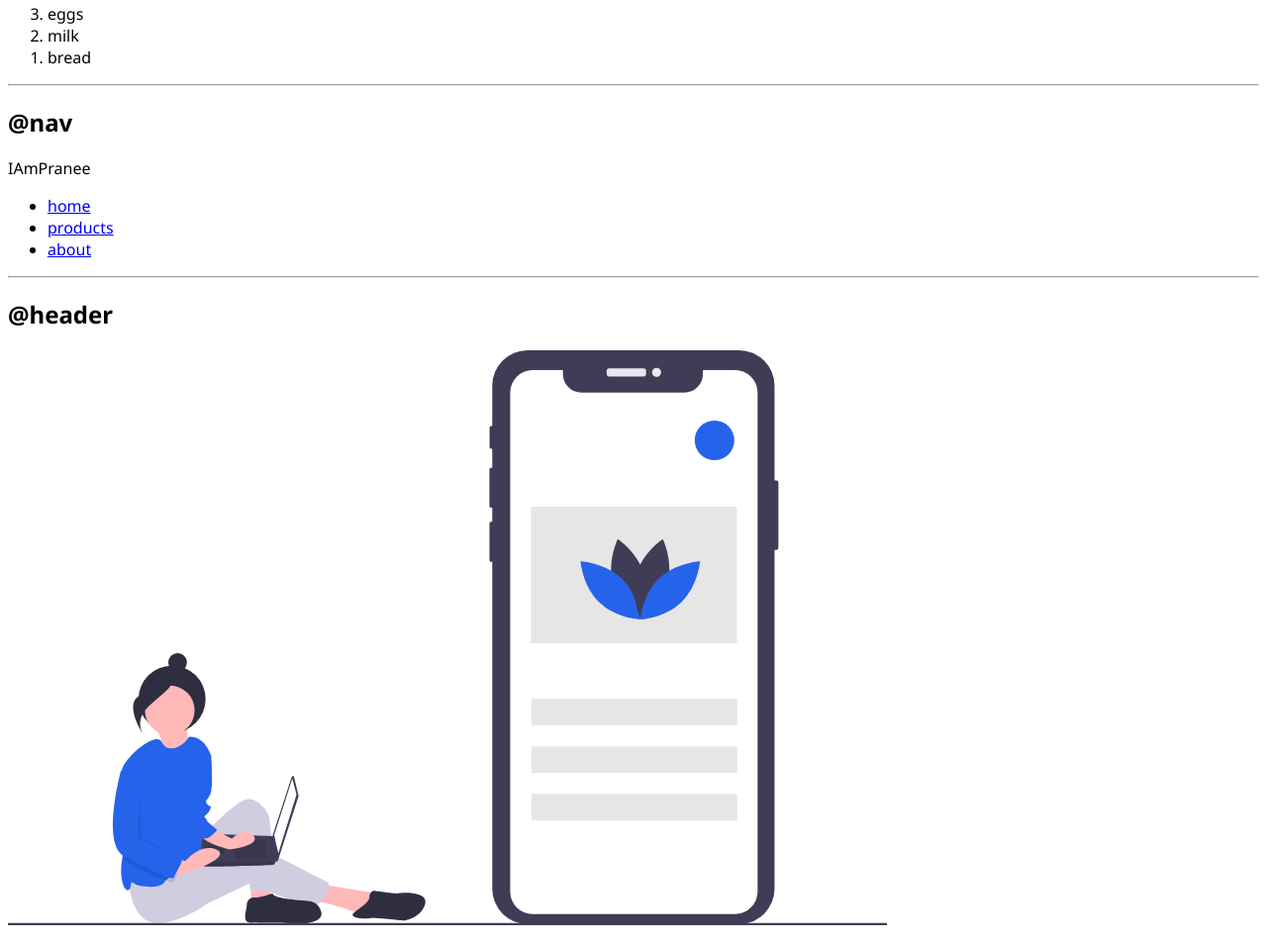
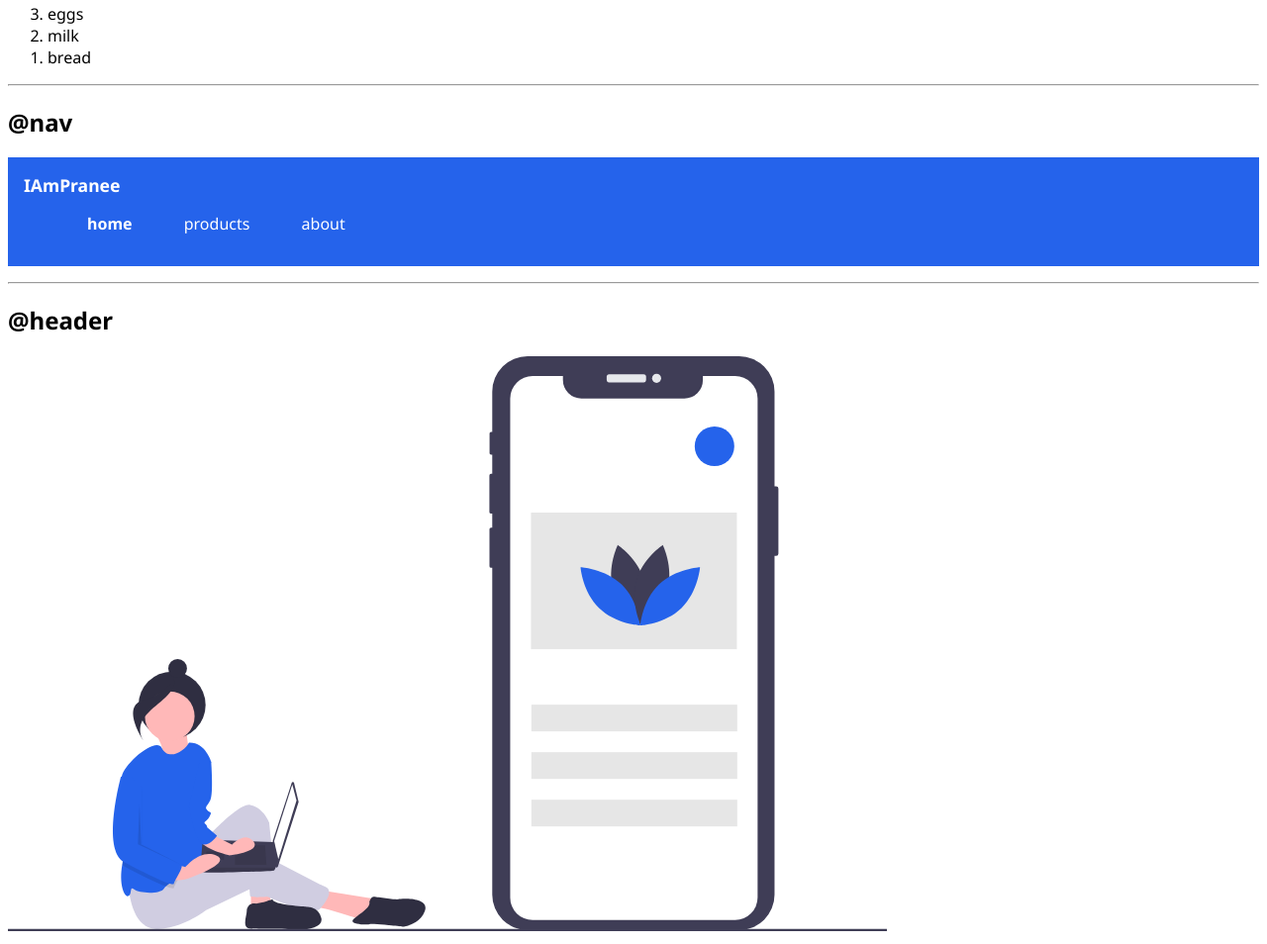
Before and after one commit to PraneethaCharugundla/Adarshbhalika, a plain HTML site: page index.html in a window 1280 px wide. Shown: the part 1098-2052 px from the top of the page at 99% size. Drawn offline with Linux system fonts and the light colour scheme.

Commit message:
navigation

```diff
--- a/index.html
+++ b/index.html
@@ -74,20 +74,23 @@
     <hr >
 
     <h2>@nav</h2>
+    <nav class="navigation container">
 
-    <div>IAmPranee</div>
+    <div class="nav-brand">IAmPranee</div>
 
-    <ul>
-        <li>
-            <a href="/">home</a>
+    <ul class="list-non-bullet nav-pills">
+        <li class="list-item-inline">
+            <a class="link link-active" href="/">home</a>
         </li>
-        <li>
-            <a href="/">products</a>
+        <li class="list-item-inline">
+            <a class="link"href="/">products</a>
         </li>
-        <li>
-            <a href="/">about</a>
+        <li class="list-item-inline">
+            <a class="link" href="/">about</a>
         </li>
     </ul>
+
+</nav>
 
     <hr >
 
--- a/styles.css
+++ b/styles.css
@@ -51,3 +51,24 @@ hr {
  display: inline;
  padding: 0rem 0.5rem;
 }
+
+.navigation {
+    background-color: var(--primary-color);
+    color: white;
+    padding: 1rem;
+}
+
+.navigation .nav-pills {
+
+}
+.navigation .nav-brand {
+    font-weight: bold;
+    font-size: 1.1rem;
+}
+.navigation .link {
+    color: white;
+
+}
+.navigation .link-active {
+    font-weight: bold;
+}
```
